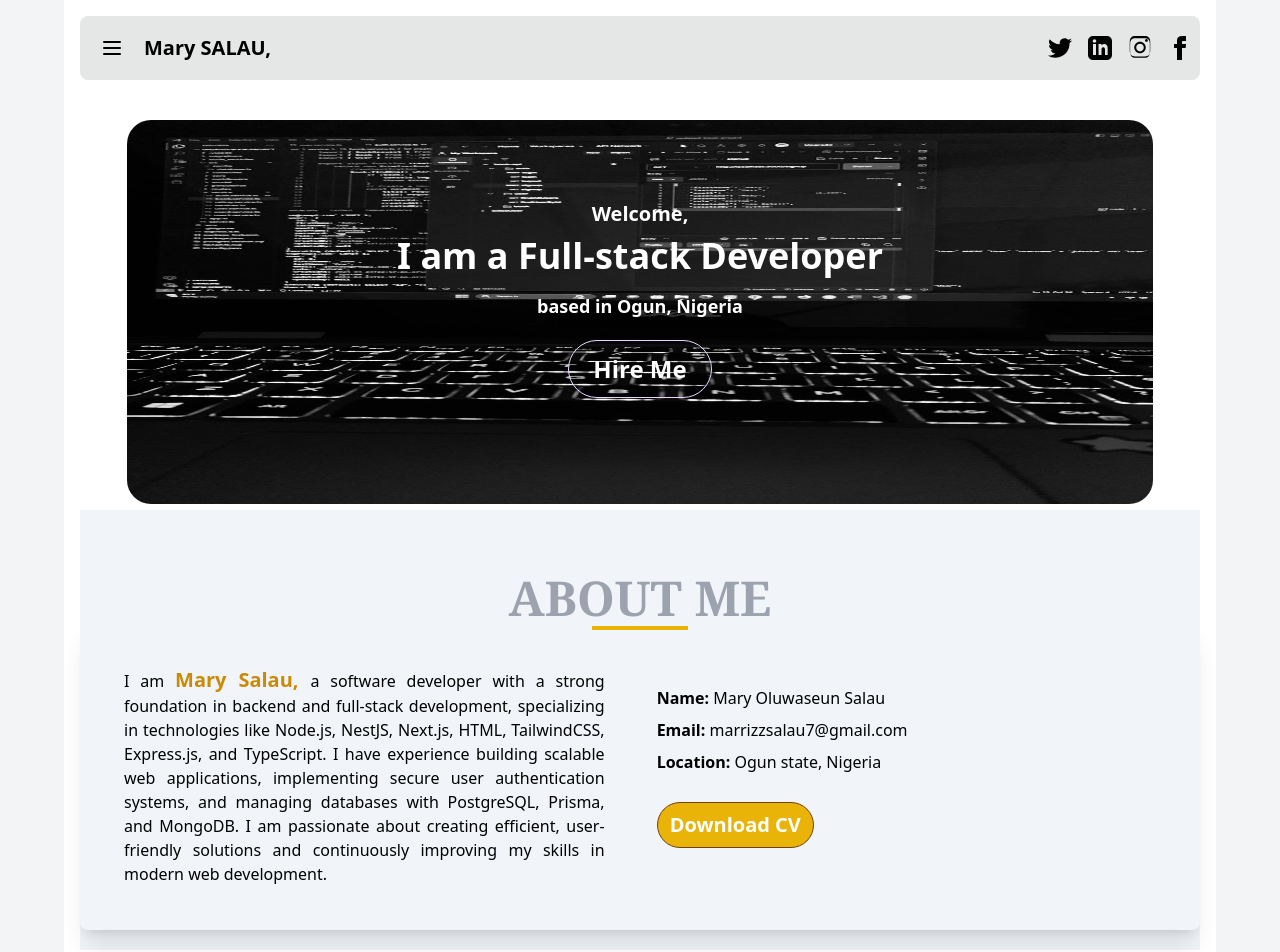
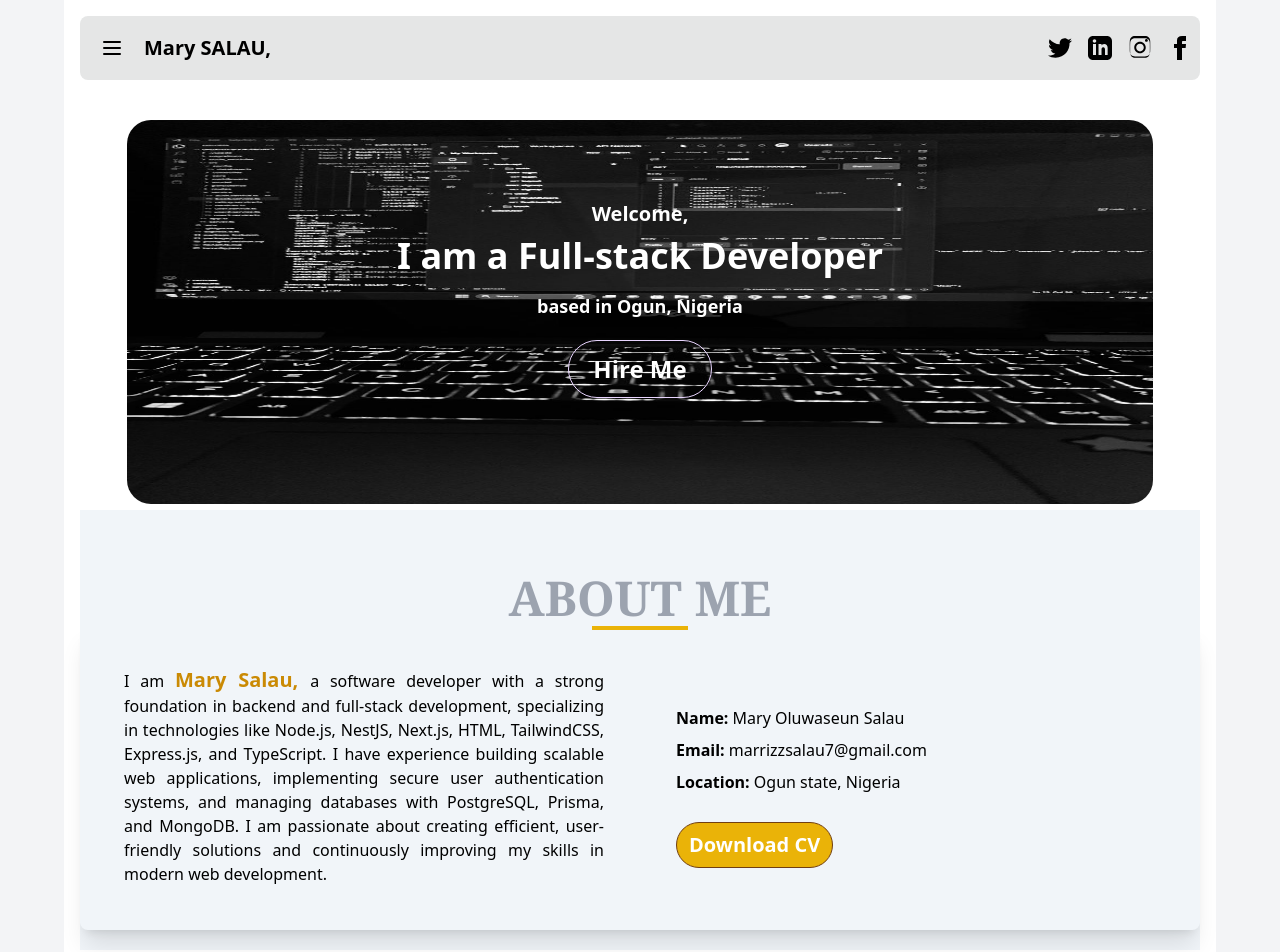
Before and after one commit to Oseun12/Personal-website, a Next.js app: page / in a window 1280 px wide. Shown: the top 952 px of the page. Built offline with nearby package versions, Linux system fonts and the light colour scheme.

Commit message:
Chore: adding padding to About me section

```diff
--- a/pages/index.tsx
+++ b/pages/index.tsx
@@ -50,7 +50,7 @@ export default function Home() {
             </p>
 
 
-              <div className="md:w-1/2 text-left mt-10">
+              <div className="md:w-1/2 text-left mt-10 py-5 px-5">
                 <h2 className="mb-2"><strong>Name:</strong> Mary Oluwaseun Salau</h2>
                 <h2 className="mb-2"><strong>Email:</strong> marrizzsalau7@gmail.com</h2>
                 <h2 className="mb-2"><strong>Location:</strong> Ogun state, Nigeria</h2>
```
